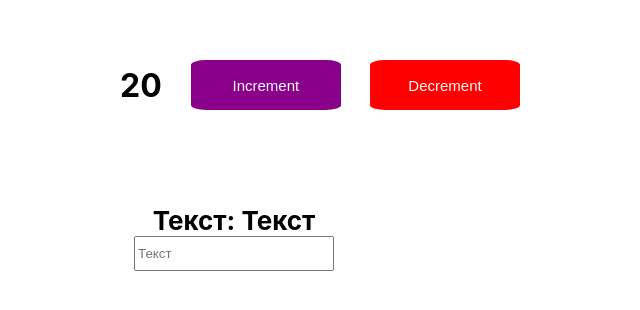
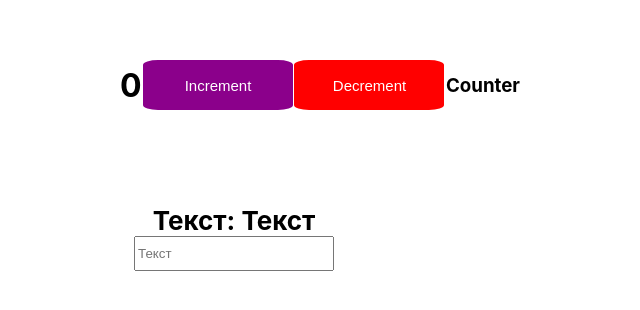
Before and after one commit to Huper12345/react-test-app, a React (Create React App) app: page / in a window 1280 px wide. Shown: the part 140-450 px from the top of the page, without its empty margins (80-720 px from the left). Built offline with nearby package versions, Linux system fonts and the light colour scheme.

Commit message:
add children to counter

```diff
--- a/src/components/IncDec/IncDec.js
+++ b/src/components/IncDec/IncDec.js
@@ -1,9 +1,9 @@
 import "./IncDec.scss";
 import { useState } from "react";
 
-export const IncDec = ({value = 20}) => {
+export const IncDec = (props) => {
 
-    let [count, setCount] = useState(value)
+    let [count, setCount] = useState(0)
 
     const inc = () => {
         setCount(count + 1);
@@ -18,6 +18,7 @@ export const IncDec = ({value = 20}) => {
         <h1>{count}</h1>
         <button className="inc" onClick={inc}>Increment</button>
         <button className="dec" onClick={dec}>Decrement</button>
+        <h3>{props.children}</h3>
     </div>
   );
 };
--- a/src/pages/Home/Home.js
+++ b/src/pages/Home/Home.js
@@ -6,7 +6,7 @@ export const Home = () => {
   return (
     <div className="Home">
       <ControlInput />
-      <IncDec />
+      <IncDec>Counter</IncDec>
     </div>
   );
 };
```
